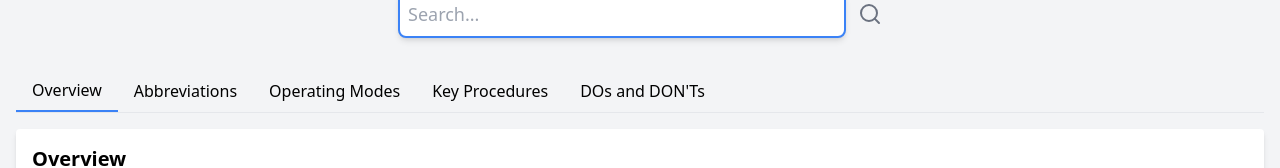
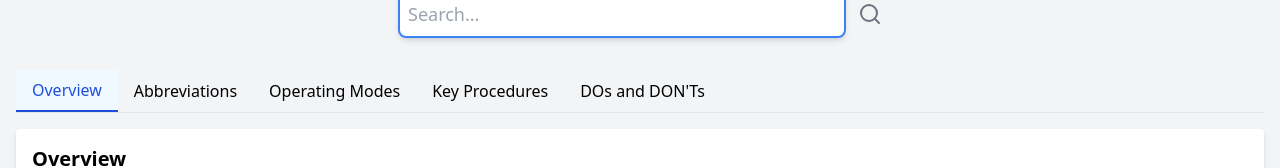
Before and after one commit to coekavach/kavach4lp, a website: page index.html in a window 1280 px wide. Both pictures are taken after a click on the button "Overview". Shown: the part 154-322 px from the top of the page. Drawn offline with nearby package versions, Linux system fonts and the light colour scheme.

Commit message:
Update index.html

```diff
--- a/index.html
+++ b/index.html
@@ -12,6 +12,11 @@
         }
         .tab-content.active {
             display: block;
+        }
+        .tab.active {
+            background-color: #f0f9ff; /* Light blue background for the active tab */
+            border-bottom: 2px solid #1d4ed8; /* Blue border for active tab */
+            color: #1d4ed8; /* Blue text for the active tab */
         }
     </style>
 </head>
@@ -33,7 +38,7 @@
         <div id="mainContent">
             <div class="mb-4">
                 <div class="flex flex-wrap border-b">
-                    <button class="tab py-2 px-4 border-b-2 border-blue-500" data-tab="overview">Overview</button>
+                    <button class="tab py-2 px-4" data-tab="overview">Overview</button>
                     <button class="tab py-2 px-4" data-tab="abbreviations">Abbreviations</button>
                     <button class="tab py-2 px-4" data-tab="operatingModes">Operating Modes</button>
                     <button class="tab py-2 px-4" data-tab="procedures">Key Procedures</button>
@@ -219,10 +224,17 @@
             const tabs = document.querySelectorAll('.tab');
             tabs.forEach(tab => {
                 tab.addEventListener('click', () => {
-                    tabs.forEach(t => t.classList.remove('border-blue-500'));
-                    tab.classList.add('border-blue-500');
+                    // Remove active class from all tabs
+                    tabs.forEach(t => t.classList.remove('active'));
+
+                    // Add active class to the clicked tab
+                    tab.classList.add('active');
+
+                    // Hide all tab contents
                     const tabContent = document.querySelectorAll('.tab-content');
                     tabContent.forEach(content => content.classList.remove('active'));
+
+                    // Show the content of the clicked tab
                     document.getElementById(tab.dataset.tab).classList.add('active');
                 });
             });
```
Lines whose indentation alone changed are shown as unchanged.
